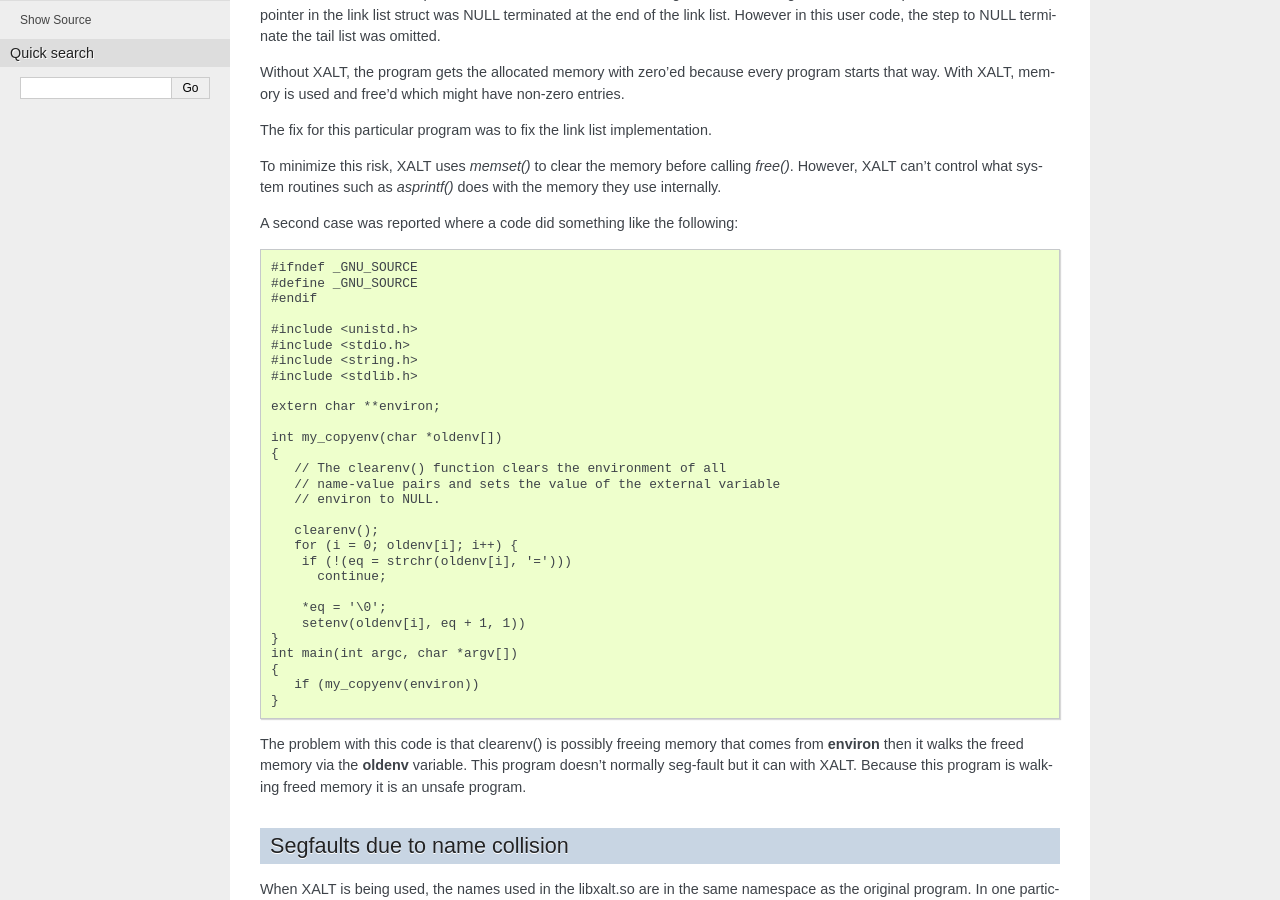
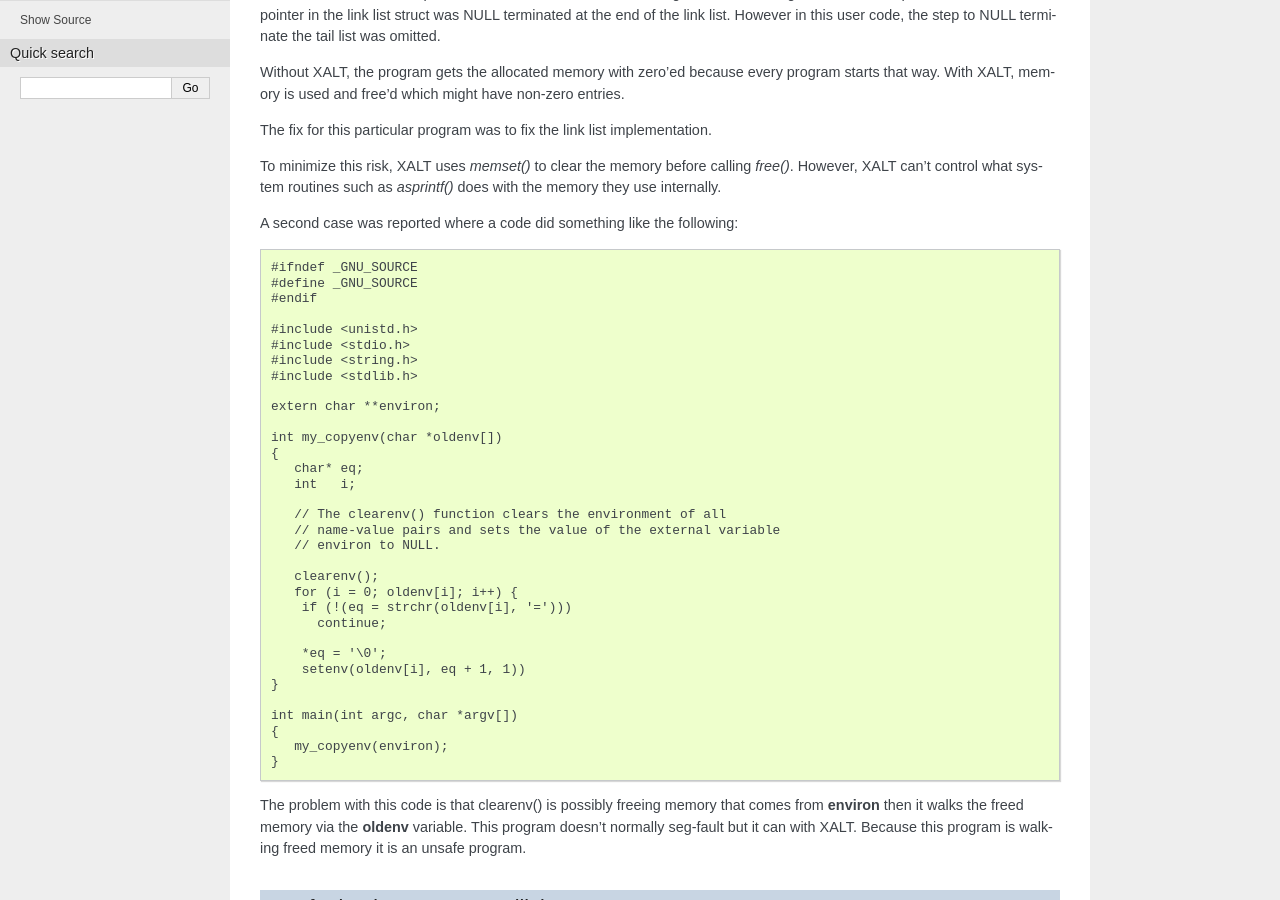
Before and after one commit to xalt/xalt, a Sphinx documentation site: the page built from docs/source/130_known_problems.rst, in a window 1280 px wide and 900 px high, scrolled down 395 px. Built offline with Sphinx 7.4.7, drawn with Linux system fonts in a browser that asks for light colours.

```diff
--- a/docs/source/130_known_problems.rst
+++ b/docs/source/130_known_problems.rst
@@ -49,6 +49,9 @@
 
     int my_copyenv(char *oldenv[])
     {
+       char* eq;
+       int   i;
+
        // The clearenv() function clears the environment of all
        // name-value pairs and sets the value of the external variable
        // environ to NULL.
@@ -61,9 +64,10 @@
         *eq = '\0';
         setenv(oldenv[i], eq + 1, 1))
     }
+
     int main(int argc, char *argv[])
     {
-       if (my_copyenv(environ))
+       my_copyenv(environ);
     }
 
 The problem with this code is that clearenv() is possibly freeing
```
Also changed, not shown: 1 other file.
